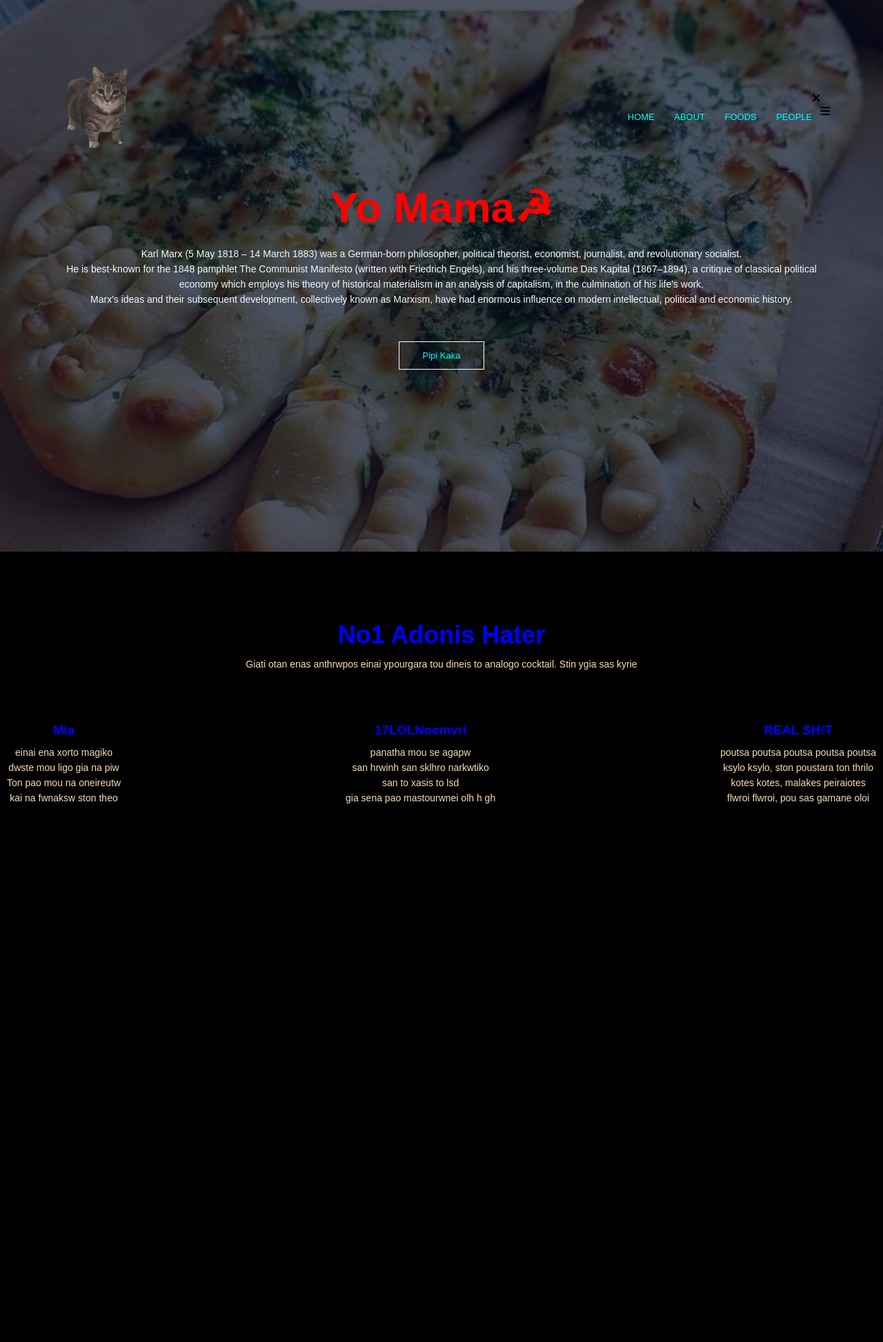
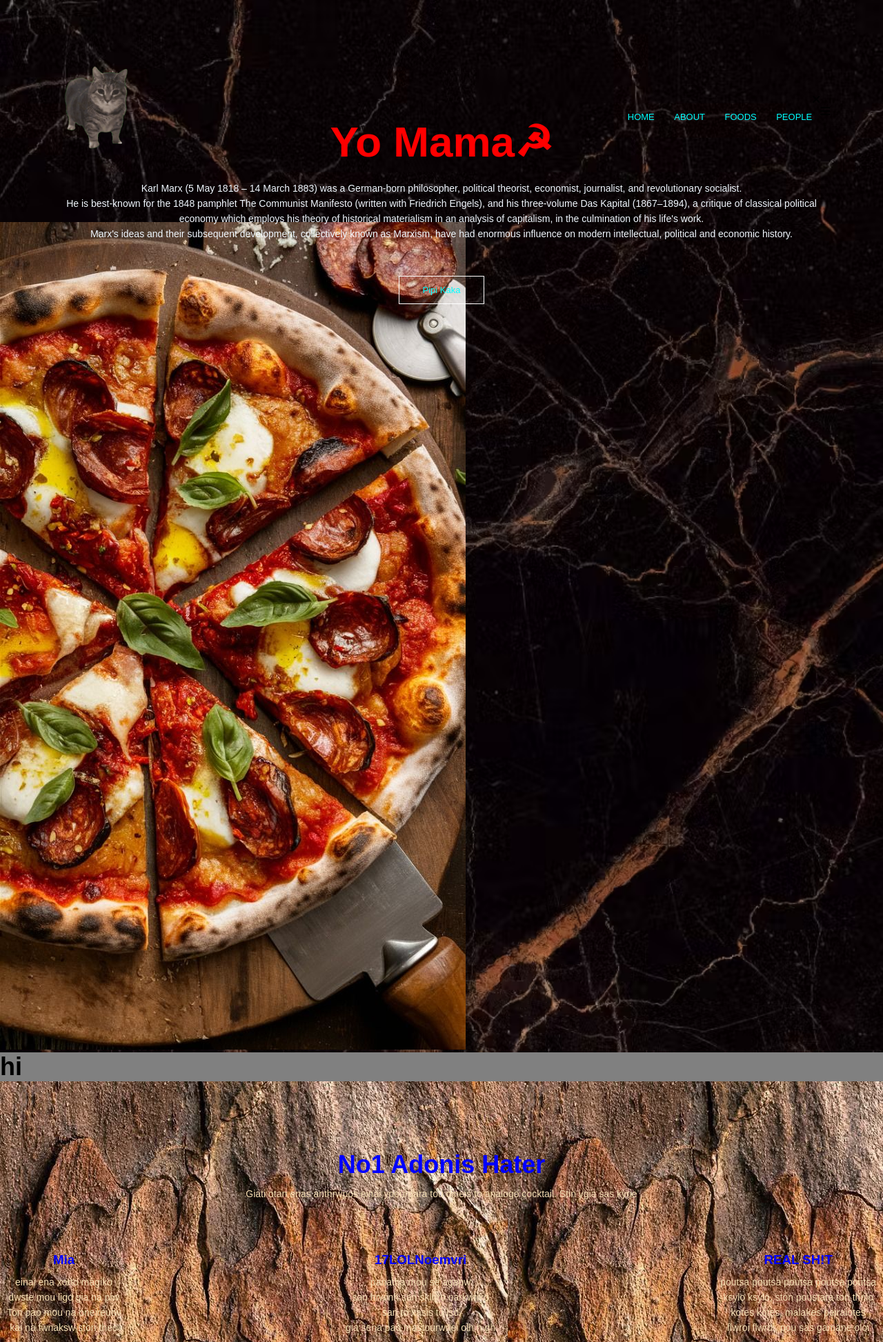
Before and after one commit to ReginaAqua/RestaurantManagementSystem, a PHP site: page /login.html in a window 1280 px wide. Shown: the whole page at 69% size. Before the commit the page ends 1165 px from the top, so only its background shows below. Run offline with PHP 8.4, Linux system fonts and the light colour scheme; some libraries are stand-ins or nearby versions.

Commit message:
worked on html files

```diff
--- a/Main/login_page/login.css
+++ b/Main/login_page/login.css
@@ -5,10 +5,9 @@
 }
 
 .header {
-    min-height: 100vh;
+    min-height: 70vh;
     width: 100%;
-    background: linear-gradient(rgba(4,9,30,0.7), rgba(4,9,30,0.7)),
-                url("foto/pizza_foto1.jpg");
+    background: url("foto/marble_black.jpg");
     background-position: center;
     background-size: cover;
     position: relative;
@@ -27,12 +26,12 @@ nav img{
 
 .nav-links{
     flex: 1;
-    text-align: right;
+    text-align:right;
 }
 .nav-links ul li{
     list-style: none;
     display: inline-block;
-    padding: 8px 12px;
+    padding: 6px 12px;
     position: relative;
 }
 .nav-links ul li a{
@@ -58,7 +57,7 @@ nav img{
     width: 90%;
     color: hsl(0, 100%, 50%);
     position: absolute;
-    top: 50%;
+    top: 20%;
     left: 50%;
     transform: translate(-50%,-50%);
     text-align: center;
@@ -125,7 +124,7 @@ nav .fa{
 .alitheies{
     padding-top: 100px;
     text-align: center;
-    background:black;
+    background: url(foto/woods.jpg);
     color: blue;
 
 }
@@ -153,3 +152,12 @@ p{
     padding: 20px 12px;
     box-sizing: border-box;
 }
+.divider{
+    background: gray;
+}
+.pizzaimg{
+    background: url(foto/pizzanum1.jpg);
+}
+.pizza{
+    size:100px;
+}
--- a/Main/login_page/login.html
+++ b/Main/login_page/login.html
@@ -27,7 +27,20 @@
     <p>Karl Marx (5 May 1818 – 14 March 1883) was a German-born philosopher, political theorist, economist, journalist, and revolutionary socialist.<br> He is best-known for the 1848 pamphlet The Communist Manifesto (written with Friedrich Engels), and his three-volume Das Kapital (1867–1894), a critique of classical political economy which employs his theory of historical materialism in an analysis of capitalism, in the culmination of his life's work.<br> Marx's ideas and their subsequent development, collectively known as Marxism, have had enormous influence on modern intellectual, political and economic history. </p>
     <a href="" class="hero-btn">Pipi Kaka</a>
 </div>
+<div class="pizza">
+        <img src="foto/pizzanum1.jpg"
+</div>
 
+</section>
+
+
+
+
+
+<section class="divider">
+    <h1>
+        hi
+    </h1>
 </section>
 
 <!---Course---->
@@ -35,7 +48,6 @@
 <section class="alitheies">
     <h1>No1 Adonis Hater</h1>
     <p>Giati otan enas anthrwpos einai ypourgara tou dineis to analogo cocktail. Stin ygia sas kyrie</p>
-
     <div class="row">
         <div class="course">
             <h3>Mia</h3>
```
Also changed, not shown: Main/login_page/foto/marble_black.jpg (added), Main/login_page/foto/pizzanum1.jpg (added), Main/login_page/foto/woods.jpg (added), 2 other files.
